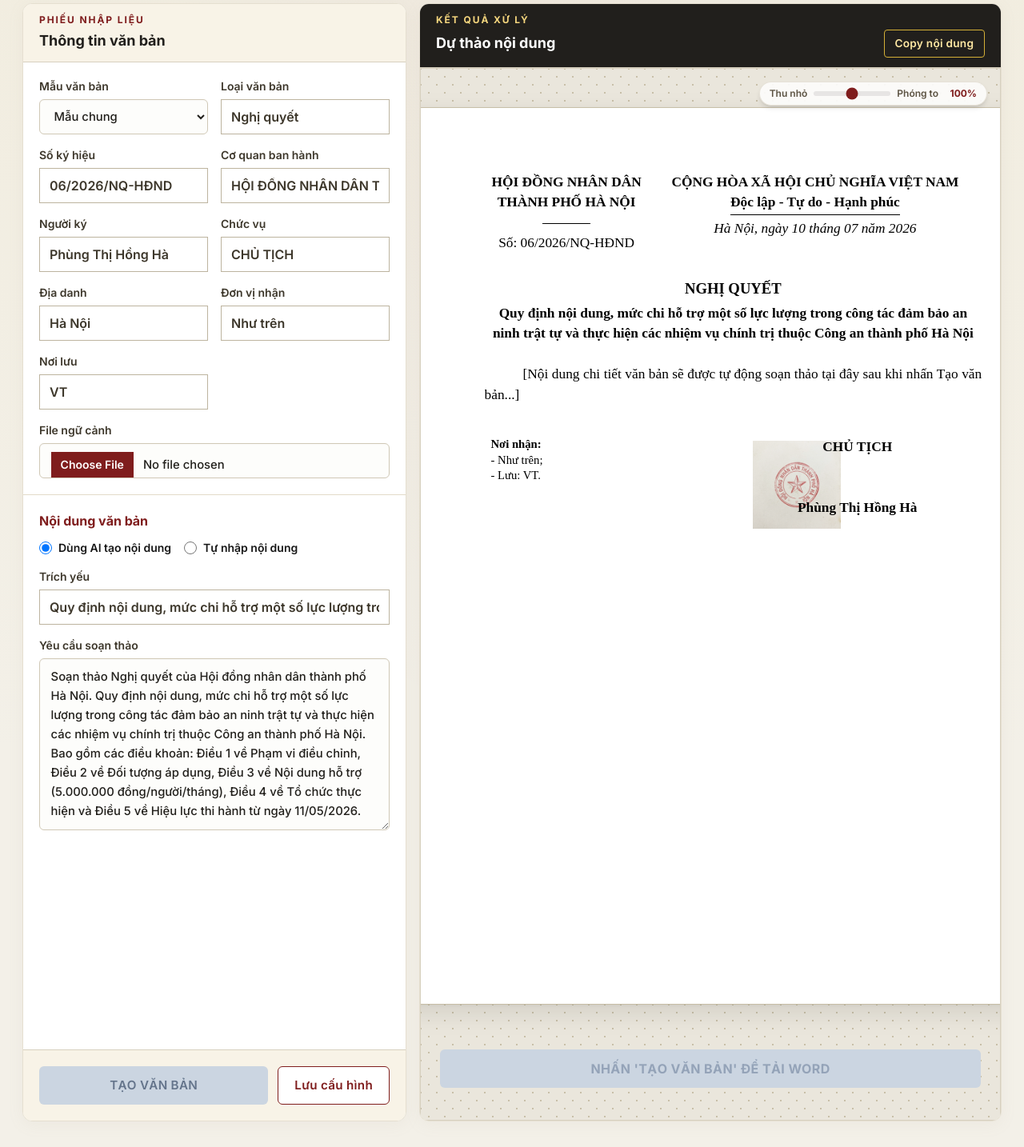
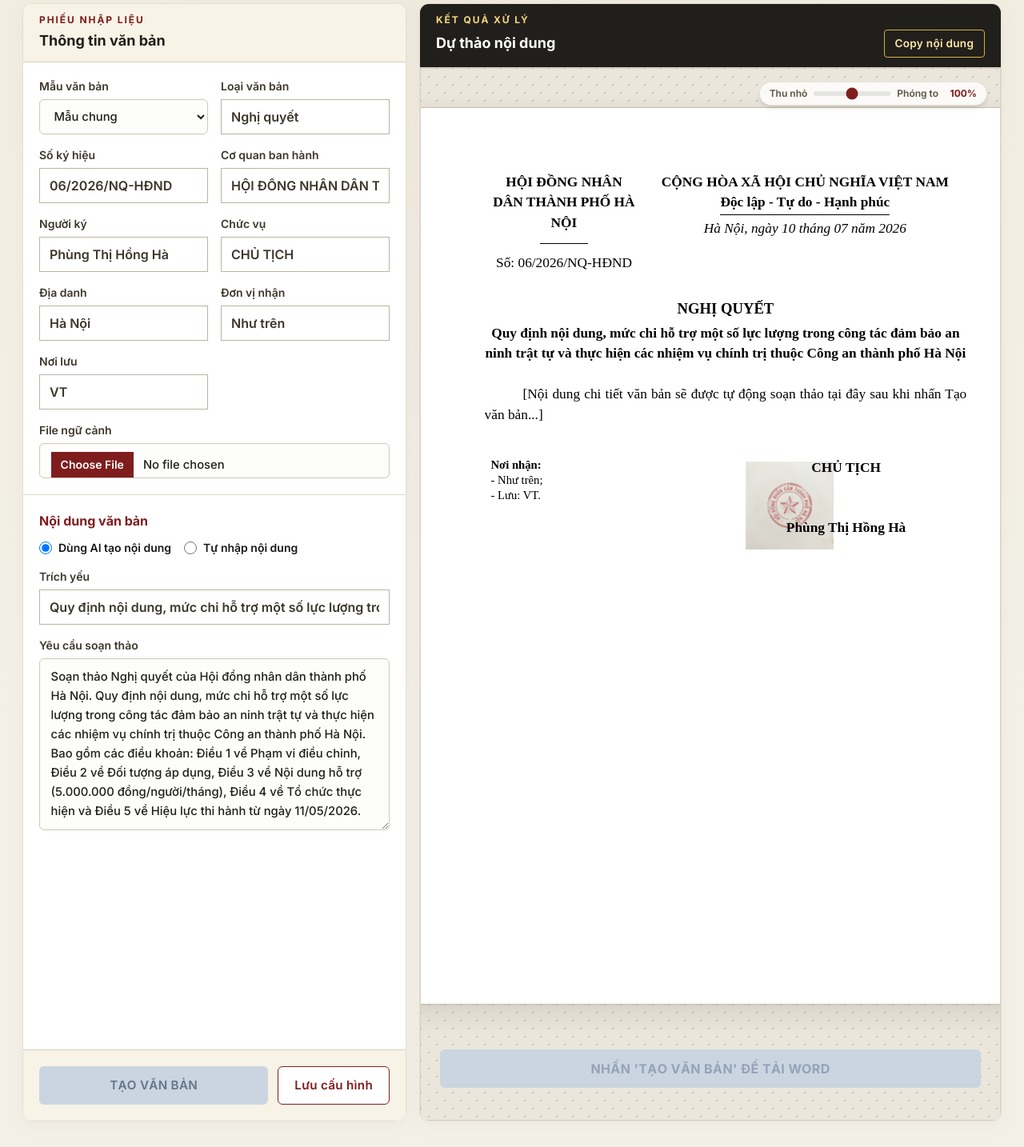
Before and after one commit to ductahuu233/he_thong_van_ban, a FastAPI app: page / in a window 1280 px wide. Shown: the part 142-1576 px from the top of the page at 80% size. Run offline with FastAPI, Linux system fonts and the light colour scheme; data comes from the database, SQL or seed files in the repository; some libraries are stand-ins or nearby versions; some web fonts are replaced.

Commit message:
feat: fix browser cache issue by adding version query parameter and fix pagination height measurement font class

```diff
--- a/static/app.js
+++ b/static/app.js
@@ -513,9 +513,8 @@ function paginatePreview() {
 
   // Create a temporary container to measure heights accurately
   const temp = document.createElement("div");
-  temp.style.width = "210mm";
-  temp.style.padding = "20mm 15mm 20mm 30mm";
-  temp.style.boxSizing = "border-box";
+  temp.className = "docx-page";
+  temp.style.height = "auto";
   temp.style.position = "absolute";
   temp.style.visibility = "hidden";
   temp.style.top = "-9999px";
--- a/static/css/style.css
+++ b/static/css/style.css
@@ -156,7 +156,7 @@ button {
 .docx-preview {
   background: #ffffff;
   border: 1px solid #c8bfa8;
-  padding: 20mm 15mm 20mm 30mm; /* Lề chuẩn Nghị định 30: Trên 20mm, Phải 15mm, Dưới 20mm, Trái 30mm */
+  padding: 20mm 20mm 20mm 30mm; /* Lề chuẩn Nghị định 30: Trên 20mm, Phải 20mm, Dưới 20mm, Trái 30mm */
   box-shadow:
     0 10px 30px rgba(0,0,0,0.1),
     0 1px 3px rgba(0,0,0,0.05);
@@ -247,7 +247,7 @@ button {
 .docx-page {
   background: #ffffff;
   border: 1px solid #c8bfa8;
-  padding: 20mm 15mm 20mm 30mm; /* Lề chuẩn Nghị định 30: Trên 20mm, Phải 15mm, Dưới 20mm, Trái 30mm */
+  padding: 20mm 20mm 20mm 30mm; /* Lề chuẩn Nghị định 30: Trên 20mm, Phải 20mm, Dưới 20mm, Trái 30mm */
   box-shadow:
     0 10px 30px rgba(0,0,0,0.1),
     0 1px 3px rgba(0,0,0,0.05);
--- a/static/js/app.js
+++ b/static/js/app.js
@@ -513,9 +513,8 @@ function paginatePreview() {
 
   // Create a temporary container to measure heights accurately
   const temp = document.createElement("div");
-  temp.style.width = "210mm";
-  temp.style.padding = "20mm 15mm 20mm 30mm";
-  temp.style.boxSizing = "border-box";
+  temp.className = "docx-page";
+  temp.style.height = "auto";
   temp.style.position = "absolute";
   temp.style.visibility = "hidden";
   temp.style.top = "-9999px";
--- a/templates/index.html
+++ b/templates/index.html
@@ -5,7 +5,7 @@
     <meta name="viewport" content="width=device-width, initial-scale=1" />
     <title>Hệ thống hỗ trợ soạn thảo văn bản</title>
     <script src="https://cdn.tailwindcss.com"></script>
-    <link rel="stylesheet" href="/static/css/style.css" />
+    <link rel="stylesheet" href="/static/css/style.css?v=20260710-2" />
   </head>
   <body class="min-h-screen bg-[#f3f0e8] text-[#171717]">
     <main class="mx-auto flex min-h-screen max-w-full w-full flex-col px-3 py-4 sm:px-5 lg:px-7">
@@ -194,6 +194,6 @@ Nghị quyết này đã được Hội đồng nhân dân thành phố Hà Nộ
       </section>
     </main>
 
-    <script src="/static/js/app.js"></script>
+    <script src="/static/js/app.js?v=20260710-2"></script>
   </body>
 </html>
```
